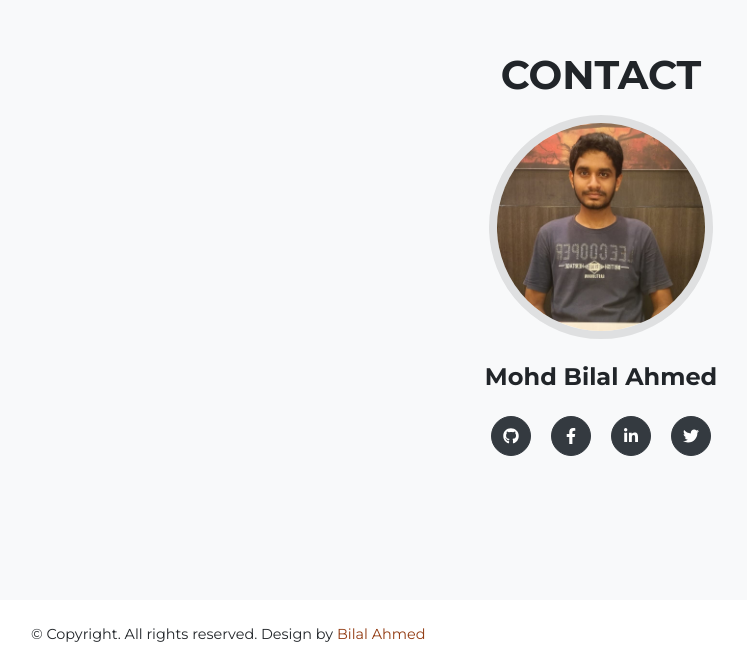
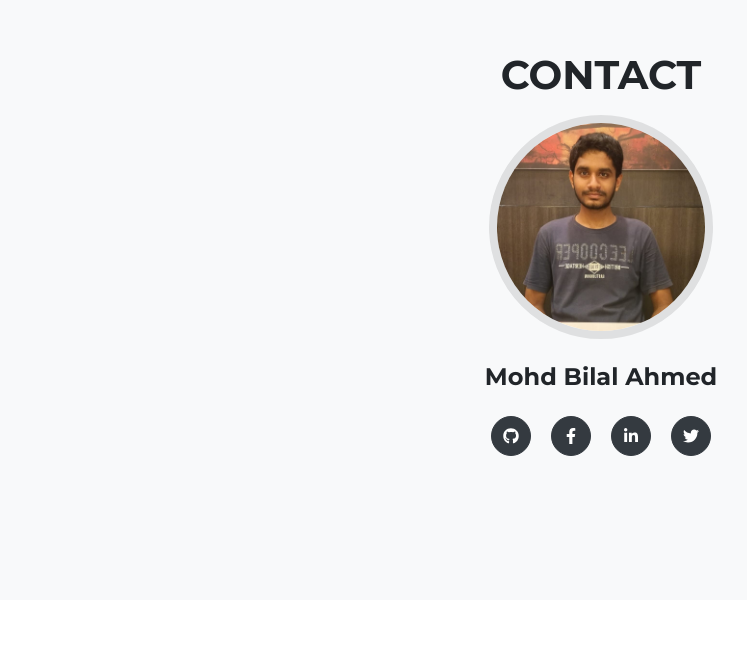
Before and after one commit to B-red01/bilal-ahmed, a plain HTML site: page index.html in a window 1280 px wide. Shown: the part 3070-3740 px from the top of the page, without its empty margins (39-786 px from the left). After the commit the page ends 3718 px from the top, so only its background shows below. Drawn offline with nearby package versions, Linux system fonts and the light colour scheme; a web font is replaced by a local one.

Commit message:
Update index.html
removed copyright

```diff
--- a/index.html
+++ b/index.html
@@ -265,7 +265,7 @@
             <div class="container">
                 <div class="row align-items-center">
                     <span class="copyright">
-                        © Copyright. All rights reserved. Design by <a href="https://www.linkedin.com/in/bilal-ahmed-683420178/">Bilal Ahmed</a>
+                       <!-- © Copyright. All rights reserved. Design by <a href="https://www.linkedin.com/in/bilal-ahmed-683420178/">Bilal Ahmed</a> -->
                       </span>
                 </div>
             </div>
```
